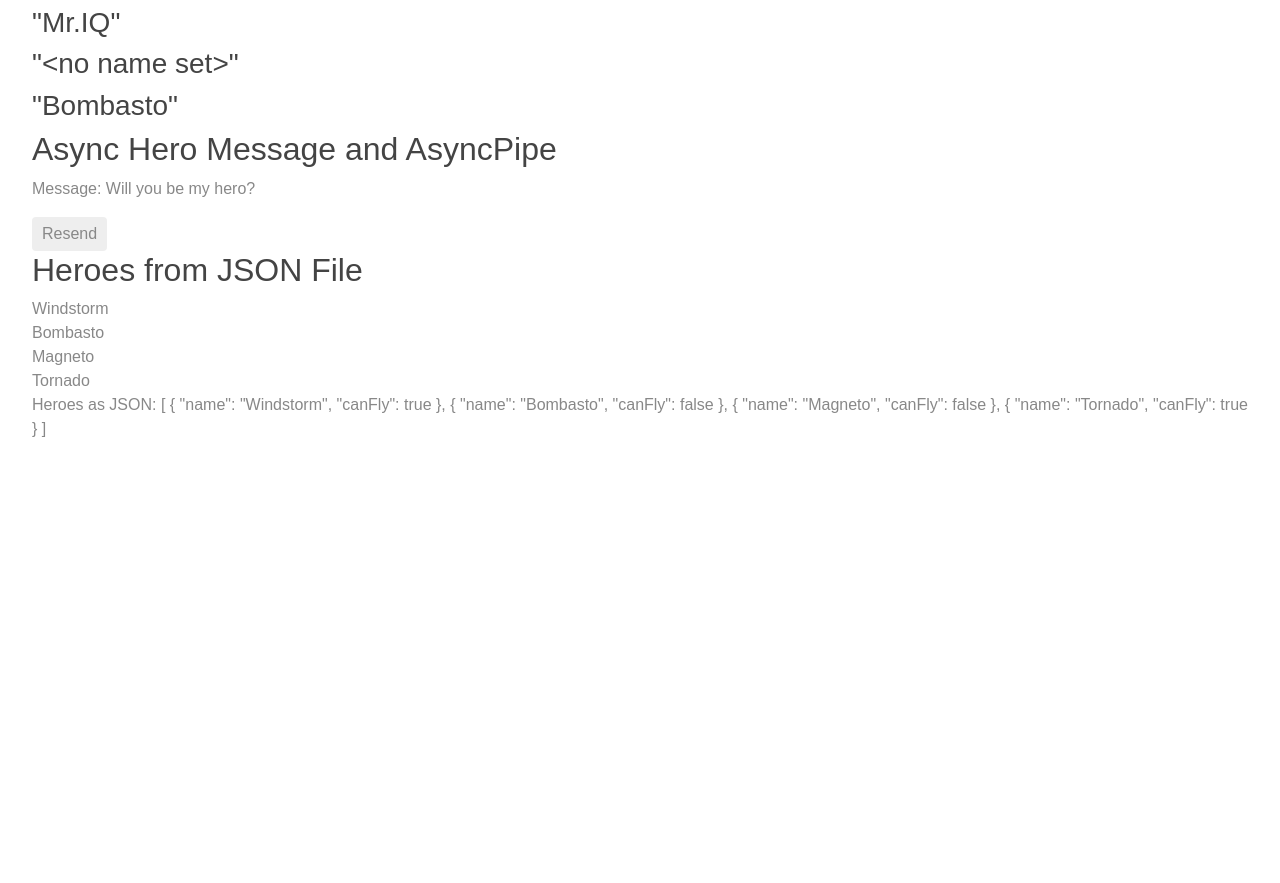
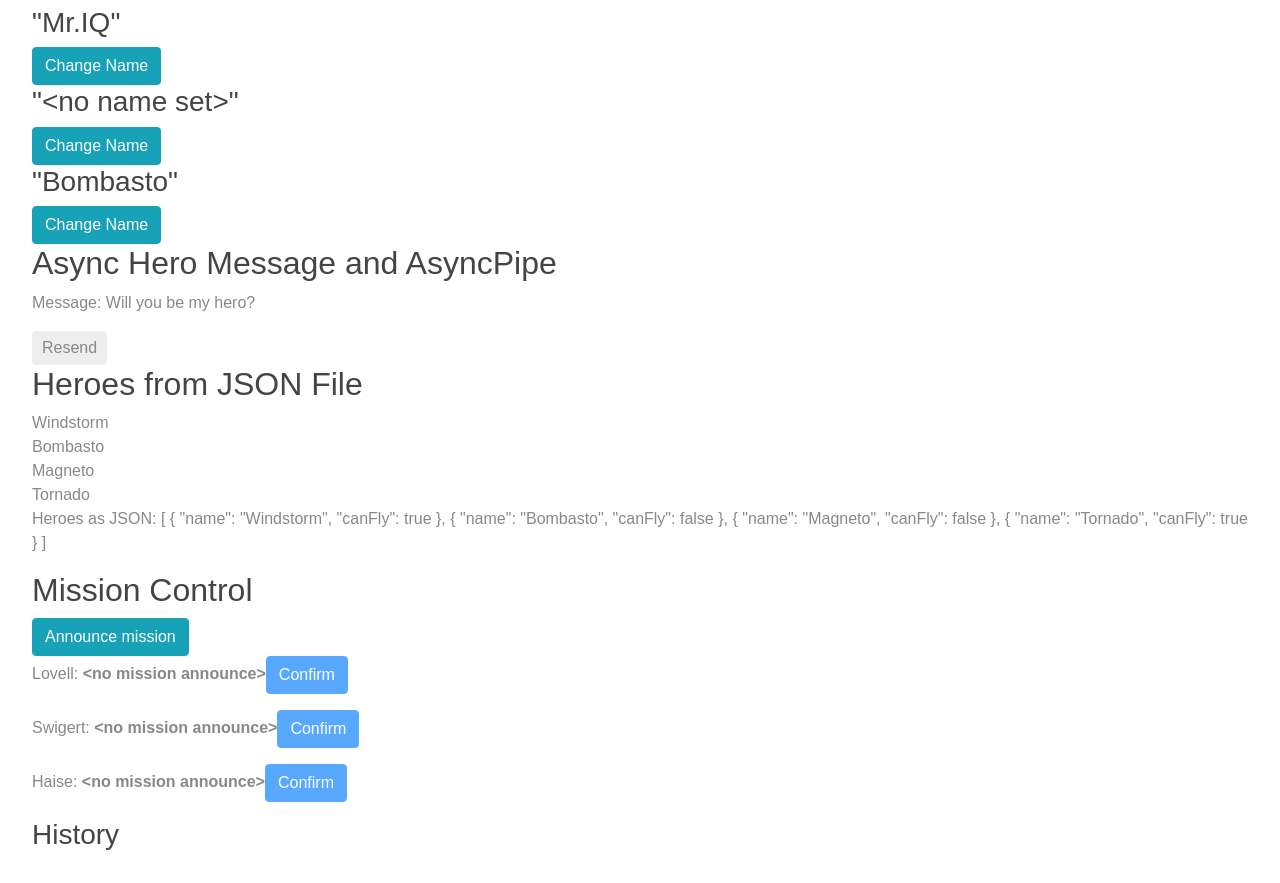
Before and after one commit to ZhangZongkun/my-router, an Angular app: page /example in a window 1280 px wide. Shown: the part 2380-3263 px from the top of the page. Before the commit the page ends 2853 px from the top, so only its background shows below. Built offline with nearby package versions, Linux system fonts and the light colour scheme.

Commit message:
angular升级到7.2.0

```diff
--- a/src/app/example/example.component.html
+++ b/src/app/example/example.component.html
@@ -113,3 +113,5 @@
 </div>
 
 <p>Heroes as JSON: {{'assets/api/heroes.json' | fetch | json}}</p>
+
+<app-mission></app-mission>
--- a/src/app/example/example.module.ts
+++ b/src/app/example/example.module.ts
@@ -16,12 +16,14 @@
 import { ExponentPipe } from './exponent.pipe';
 import { FetchJsonPipe } from './fetch-json.pipe';
 import { HeroDetailComponent } from './hero-detail/hero-detail.component';
+import { MissionComponent } from './mission/mission.component';
+import { AstronautComponent } from './mission/astronaut.component';
 
 @NgModule({
   imports: [SharedModule, ExampleRoutingModule],
   declarations: [ExampleComponent, BankComponent, heroSwitchComponents, SizerComponent,
     VoterComponent, CountdownTimerComponent, VersionChildComponent, NameChildComponent,
-    AsyncMessageComponent, IntervalDirective, UnlessDirective, ExponentPipe, FetchJsonPipe, HeroDetailComponent]
+    AsyncMessageComponent, IntervalDirective, UnlessDirective, ExponentPipe, FetchJsonPipe, HeroDetailComponent, MissionComponent, AstronautComponent]
 })
 export class ExampleModule {
 }
--- /dev/null
+++ b/src/app/example/mission/astronaut.component.ts
@@ -0,0 +1,42 @@
+import { Component, Input, OnDestroy } from '@angular/core';
+import { Subscription } from 'rxjs/internal/Subscription';
+import { MissionService } from './mission.service';
+
+@Component({
+  selector: 'app-astronaut',
+  template: `
+    <p>
+      {{astronaut}}: <strong>{{mission}}</strong>
+      <button type="button" class="btn btn-primary" (click)="confirm()"
+              [disabled]="!announced || confirmed">Confirm
+      </button>
+    </p>`
+})
+export class AstronautComponent implements OnDestroy {
+  @Input()
+  astronaut: string;
+  mission = '<no mission announce>';
+  confirmed = false;
+  announced = false;
+  subscription: Subscription;
+
+  constructor(private missionService: MissionService) {
+    this.subscription = missionService.missionAnnounced$.subscribe(
+      mission => {
+        this.mission = mission;
+        this.announced = true;
+        this.confirmed = false;
+      }
+    );
+  }
+
+  confirm() {
+    this.confirmed = true;
+    this.missionService.confirmMission(this.astronaut);
+  }
+
+  ngOnDestroy(): void {
+    this.subscription.unsubscribe();
+  }
+
+}
--- /dev/null
+++ b/src/app/example/mission/mission.component.ts
@@ -0,0 +1,39 @@
+import { Component } from '@angular/core';
+import { MissionService } from './mission.service';
+
+@Component({
+  selector: 'app-mission',
+  providers: [MissionService],
+  template: `
+    <h2>Mission Control</h2>
+    <button type="button" class="btn btn-info" (click)="announce()">Announce mission</button>
+    <app-astronaut *ngFor="let astronaut of astronauts" [astronaut]="astronaut"></app-astronaut>
+    <h3>History</h3>
+    <ul>
+      <li *ngFor="let event of history">{{event}}</li>
+    </ul>`
+})
+export class MissionComponent {
+  astronauts = ['Lovell', 'Swigert', 'Haise'];
+  history: string[] = [];
+  missions = ['Fly to the moon',
+    'Fly to mars',
+    'Fly to Vegas!'];
+  nextMission = 0;
+
+  constructor(private missionService: MissionService) {
+    missionService.missionConfirmed$.subscribe(
+      astronaut => this.history.push(`${astronaut} confirmed the mission`)
+    );
+  }
+
+  announce() {
+    let mission = this.missions[this.nextMission++];
+    this.missionService.announceMission(mission);
+    this.history.push(`Mission "${mission}" announced`);
+    if (this.nextMission >= this.missions.length) {
+      this.nextMission = 0;
+    }
+  }
+
+}
--- /dev/null
+++ b/src/app/example/mission/mission.service.ts
@@ -0,0 +1,20 @@
+import { Injectable } from '@angular/core';
+import { Subject } from 'rxjs/internal/Subject';
+
+@Injectable()
+export class MissionService {
+  private missionAnnouncedSource = new Subject<string>();
+  private missionConfirmedSource = new Subject<string>();
+
+  missionAnnounced$ = this.missionAnnouncedSource.asObservable();
+  missionConfirmed$ = this.missionConfirmedSource.asObservable();
+
+  announceMission(mission: string) {
+    this.missionAnnouncedSource.next(mission);
+  }
+
+  confirmMission(astronaut: string) {
+    this.missionConfirmedSource.next(astronaut);
+  }
+
+}
--- a/src/app/example/name-child.component.ts
+++ b/src/app/example/name-child.component.ts
@@ -2,7 +2,8 @@
 
 @Component({
   selector: 'app-name-child',
-  template: '<h3>"{{name}}"</h3>'
+  template: `<h3>"{{name}}"</h3>
+  <button type="button" class="btn btn-info" (click)="changeName()">Change Name</button>`
 })
 export class NameChildComponent {
   private _name = '';
@@ -15,4 +16,8 @@
   get name(): string {
     return this._name;
   }
+
+  changeName() {
+    this._name = 'A hero';
+  }
 }
```
Also changed, not shown: package.json (+8 -8 lines), 1 other file (tests, documents, lock files or other folders).
